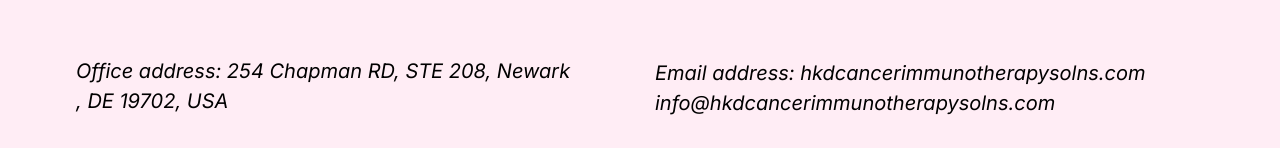
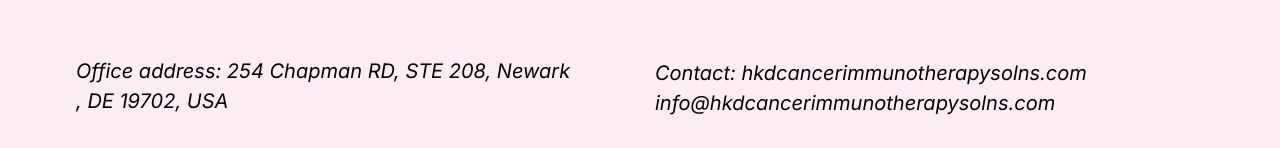
Before and after one commit to No-comet-asphen/hastika, a website built with Parcel: page index.html in a window 1280 px wide. Shown: the part 5762-5910 px from the top of the page. Built offline with nearby package versions, Linux system fonts and the light colour scheme; a web font is replaced by a local one.

Commit message:
Update index.html

```diff
--- a/index.html
+++ b/index.html
@@ -453,7 +453,7 @@
       </i>
       <i class="email-address-hkdcancerimmuno-container">
         <p class="chief-executive-officer">
-          Email address: hkdcancerimmunotherapysolns.com
+          Contact: hkdcancerimmunotherapysolns.com
         </p>
         <p class="dr-roy-littlefield">info@hkdcancerimmunotherapysolns.com</p>
       </i>
```
